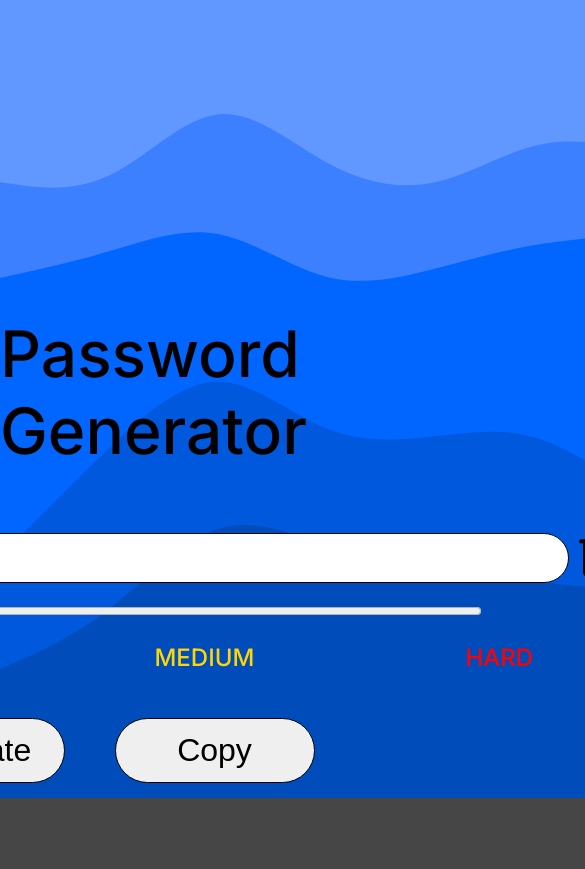
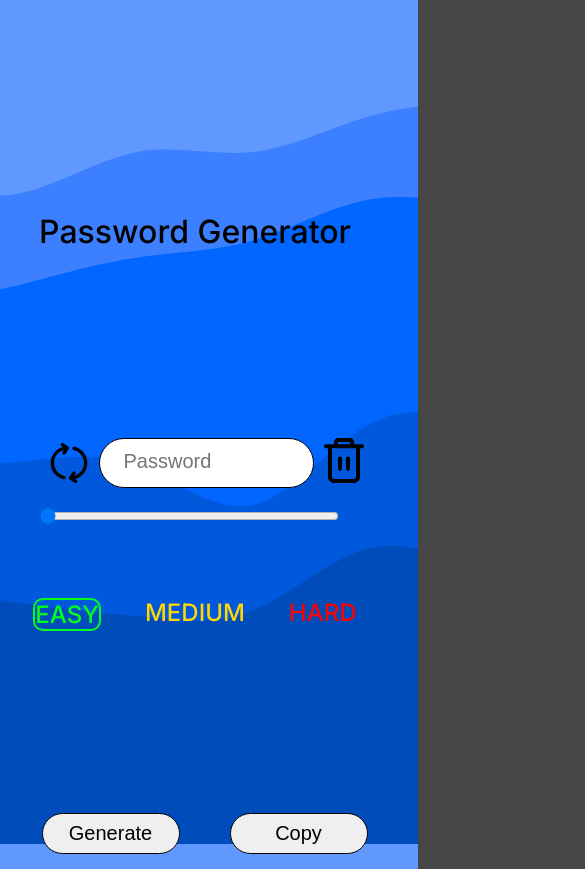
Before and after one commit to Designed-Dany/Generate-Password, a plain HTML site: page index.html in a window 390 px wide. Shown: the top 869 px of the page, 585 px wide, since content can reach past the window. Before the commit the page ends 844 px from the top, so only its background shows below. Drawn offline with Linux system fonts and the light colour scheme.

Commit message:
adaptive

```diff
--- a/css/style.css
+++ b/css/style.css
@@ -10,6 +10,7 @@ body {
     background-size: 100%;
     background-repeat: no-repeat;
     background-size: cover;
+    background-attachment: fixed;
     background-color: #464646;
 }
 
@@ -155,3 +156,90 @@ output {
     margin-left: 10px;
     height: 45px;
 }
+
+@media screen and (max-width: 1200px) {
+    .container {
+        width: 970px;
+    }
+
+}
+
+@media screen and (max-width: 992px) {
+
+    .container {
+        width: 750px;
+    }
+
+    .send_and_clear {
+        width: 500px;
+    }
+
+    .slider {
+        width: 414px;
+    }
+
+    .slider-liner {
+        width: 400px;
+    }
+
+    .easy {
+        margin-right: 124px;
+    }
+
+    .medium {
+        margin-right: 124px;
+    }
+
+    .buttons {
+        margin: 190px -47px 0px 0px;
+    }
+}
+
+@media screen and (max-width: 767px) {
+
+    .container {
+        width: 340px;
+    }
+
+    .slider {
+        width: 310px;
+        margin-bottom: 50px;
+    }
+
+    .slider-liner {
+        width: 299px;
+    }
+
+    .send_and_clear {
+        width: 293px;
+        margin-top: 70px;
+    }
+
+    h1 {
+        font-size: 32px;
+        line-height: 44px;
+        margin: 195px 0px 114px 0px;
+    }
+
+    .easy {
+        margin-right: 44px;
+    }
+
+    .medium {
+        margin-right: 44px;
+    }
+
+    .generate_copy {
+        font-size: 20px;
+        width: 138px;
+        height: 41px;
+    }
+
+    .send-input {
+        width: 215px;
+    }
+
+    .buttons {
+        margin: 182px -69px 0px 0px;
+    }
+}
```
